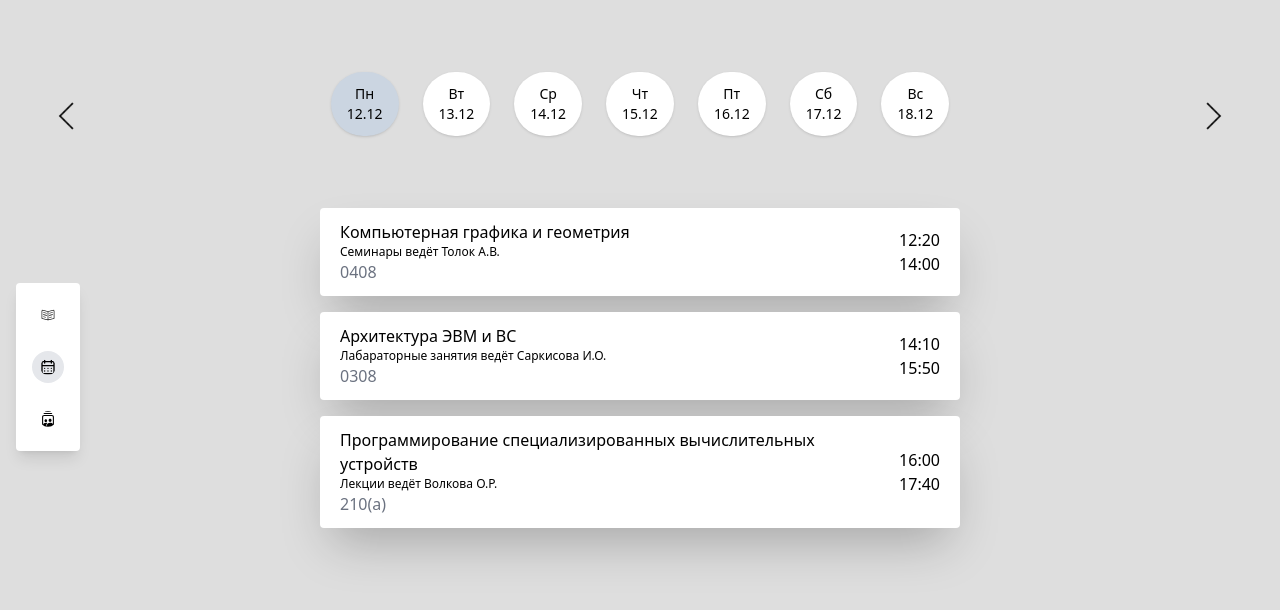
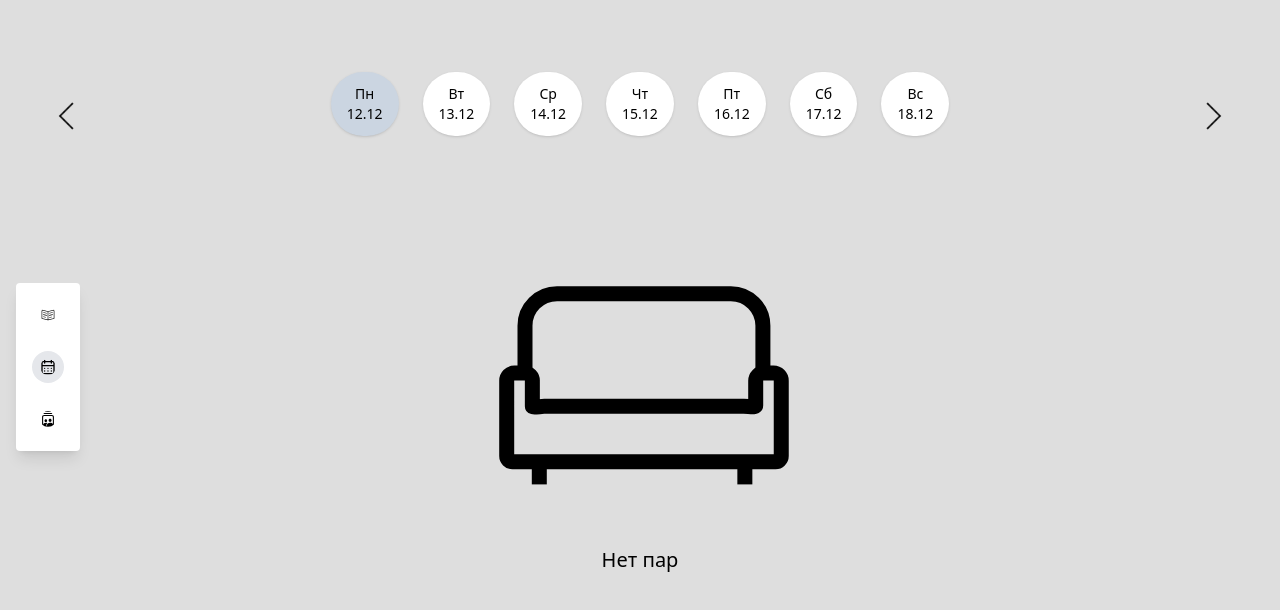
Before and after one commit to Karim90403/stankin_modules_frontend, a Vue app: page /register in a window 1280 px wide. Both pictures are taken after typing "Sample", "Sample", "Sample123" into the empty fields and a click on the button "Зарегестрироваться". Shown: the top 610 px of the page. Built offline with nearby package versions, Linux system fonts and the light colour scheme.

Commit message:
Добавлена заглушка на случай отсутвия пар

```diff
--- a/src/App.vue
+++ b/src/App.vue
@@ -1,5 +1,5 @@
 <script setup lang="ts">
-import { ref, onMounted, computed } from 'vue';
+import { onMounted, computed } from 'vue';
 import router from './router/index';
 import { useStore } from 'vuex';
 
--- a/src/views/TimetableView.vue
+++ b/src/views/TimetableView.vue
@@ -1,5 +1,5 @@
 <script setup lang="ts">
-import { ref } from 'vue';
+import { ref, computed } from 'vue';
 import Timetable from '@/components/Timetable.vue'; // @ is an alias to /src
 let id = 0
 
@@ -31,18 +31,17 @@ const Activate = (id: number): void => {
 </script>
 
 <template>
-  <img class="h-7 absolute top-5 cursor-pointer  left-3 sm:top-24 sm:left-12 sm:h-10" src="../assets/left.png">
-  <div class="flex mt-1 bg-transparent overflow-y-scroll ml-10 sm:left-0 w-4/5 sm:w-full sm:ml-0 sm:mt-16 sm:justify-center sm:items-center">
+  <img class="h-7 absolute top-5 cursor-pointer  left-3 z-10 sm:top-24 sm:left-12 sm:h-10" src="../assets/left.png">
+  <div class="flex mt-1 bg-transparent overflow-y-scroll z-10 ml-10 sm:left-0 w-4/5 sm:w-full sm:ml-0 sm:mt-16 sm:justify-center sm:items-center">
     <div v-for="item in items" :key="item.id" class="flex items-center cursor-pointer transition duration-300 my-2 px-4 py-3 mx-3 rounded-full shadow flex-col sm:h-auto" :class="item.isActive ? 'bg-slate-300' : 'bg-white hover:bg-slate-200'" @click="Activate(item.id)">
       <span class="text-xs sm:text-sm">{{item.dayWeek}}</span>
       <span class="text-xs sm:text-sm">{{item.date}}</span>
     </div>
   </div>
-  <img class="h-7 absolute top-5 cursor-pointer right-3 sm:top-24 sm:right-12 sm:h-10"  src="../assets/right.png">
+  <img class="h-7 absolute top-5 cursor-pointer right-3 z-10 sm:top-24 sm:right-12 sm:h-10"  src="../assets/right.png">
 
 
-  <div class="flex items-center flex-col mt-12">
-
+  <div class="flex items-center flex-col mt-12" v-if="subjects.length < 0">
     <Timetable
     v-for="subject in subjects"
     :key="subject.id"
@@ -54,4 +53,9 @@ const Activate = (id: number): void => {
     :typeSubject="subject.typeOf"
     ></Timetable>
   </div>
+  <div class="text-center absolute top-0 -z-10 text-xl w-screen h-screen flex flex-col justify-center items-center sm:text-2xl§  Бвшм сдфыы=Эеуче-сутеук фиыщдгеу ещз-0 еуче-чд ц-ыскуут р-ыскуут адуч адуч-сщд огыешан-сутеук шеуьы-сутеук ыьЖеуче-2чд>Э м-удыуЮ
+" v-else>
+    <img src="../assets/chill.svg" class="w-1/4">
+    Нет пар
+  </div>
 </template>
```
Also changed, not shown: src/assets/chill.svg (added).
